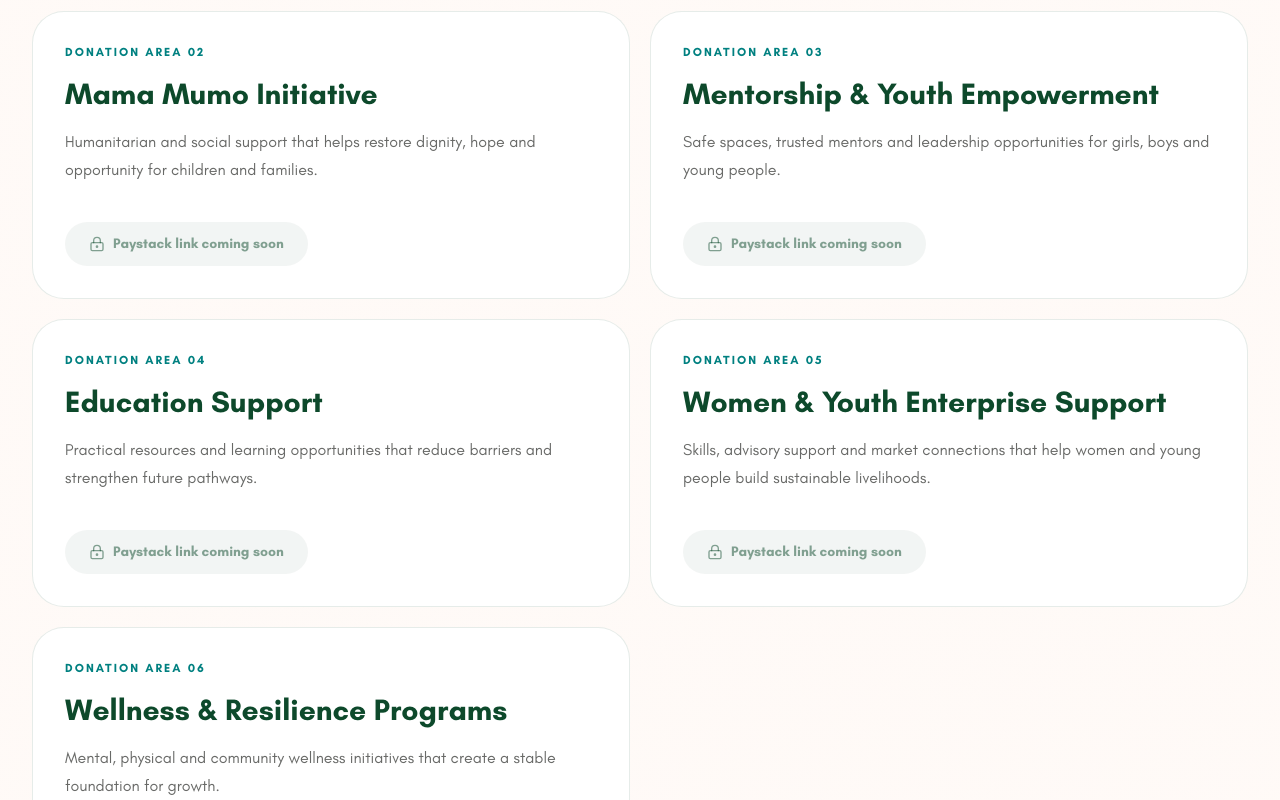
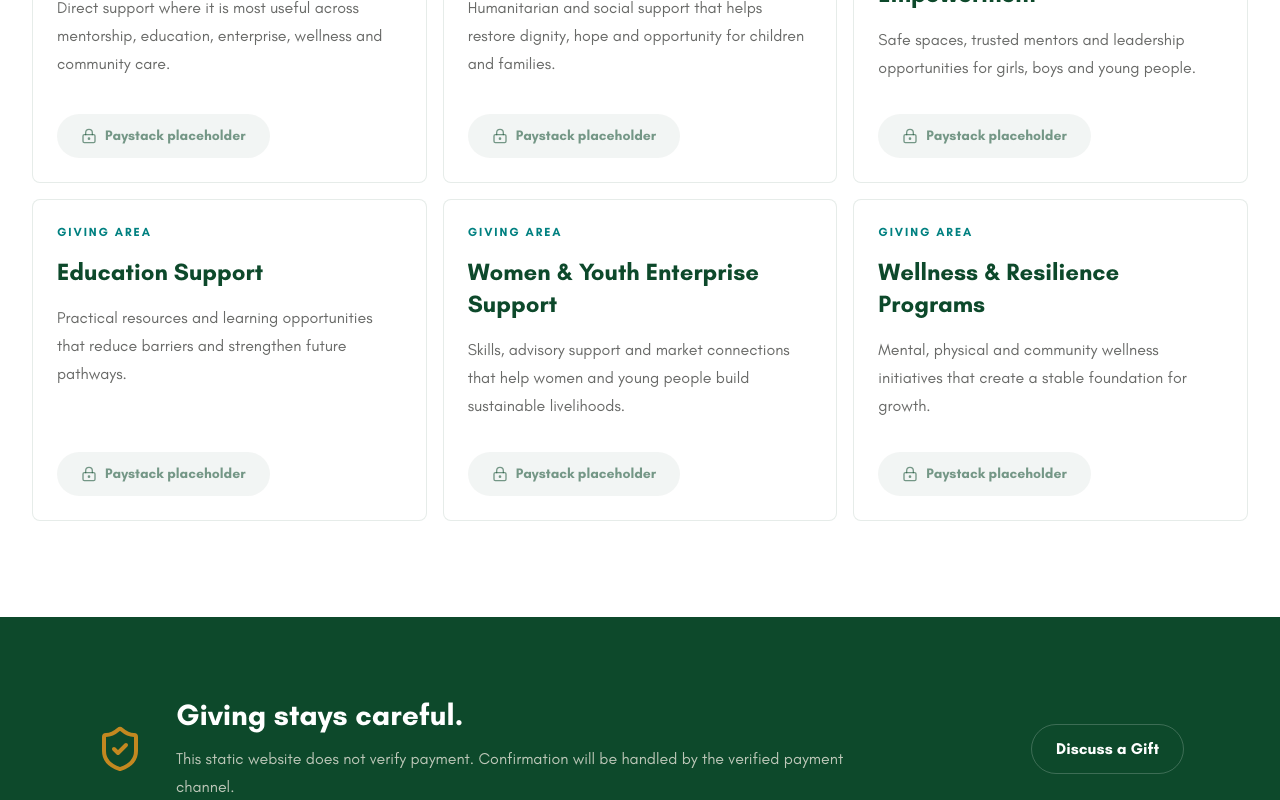
Before and after one commit to enshikuku/herglobalcircle.org, a Next.js app: page /donate in a window 1280 px wide. Shown: the part 880-1680 px from the top of the page. Built offline with nearby package versions, Linux system fonts and the light colour scheme.

Commit message:
update: page.tsx changes

```diff
--- a/src/app/donate/page.tsx
+++ b/src/app/donate/page.tsx
@@ -1,59 +1,51 @@
 import type { Metadata } from "next";
 import Link from "next/link";
 import { ArrowRight, Heart, LockKeyhole, ShieldCheck } from "lucide-react";
+import { PageIntro } from "@/components/page-intro";
 import { donationCategories } from "@/lib/donations";
-import { PageIntro } from "@/components/page-intro";
 
 export const metadata: Metadata = {
   title: "Donate",
   description:
-    "Support H.E.R Global Circle mentorship, education, enterprise, wellness and humanitarian programs.",
+    "Support H.E.R Global Circle mentorship, education, enterprise, wellness and resilience programs.",
   alternates: { canonical: "/donate" },
 };
 
 export default function DonatePage() {
   return (
     <>
-      <section className="texture-paper py-20 sm:py-28">
+      <section className="texture-paper py-16 sm:py-24">
         <div className="mx-auto max-w-7xl px-4 sm:px-6 lg:px-8">
           <Heart className="mx-auto h-9 w-9 text-gold" aria-hidden="true" />
           <div className="mt-5">
             <PageIntro
-              eyebrow="Support the Circle"
-              title="Give where hope becomes action."
-              description="Your contribution can strengthen mentorship, education, enterprise, wellness and humanitarian initiatives across our growing African chapters."
+              eyebrow="Donate"
+              title="Support programs that move hope into action."
+              description="Choose a giving area. Live payment links will be added only after verification."
             />
           </div>
 
-          <div className="mt-16 grid gap-5 md:grid-cols-2">
-            {donationCategories.map((category, index) => (
+          <div className="mx-auto mt-10 max-w-3xl rounded-lg border border-gold/25 bg-gold/10 p-5 text-center text-sm font-bold text-forest">
+            Donation links will be connected to verified payment channels
+            before launch.
+          </div>
+        </div>
+      </section>
+
+      <section className="bg-white py-16 sm:py-24">
+        <div className="mx-auto grid max-w-7xl gap-4 px-4 sm:px-6 md:grid-cols-2 lg:grid-cols-3 lg:px-8">
+          {donationCategories.map((category) => (
             <article
               key={category.slug}
-                className={`flex min-h-72 flex-col rounded-[2rem] border p-7 sm:p-8 ${
-                  index === 0
-                    ? "border-teal bg-teal text-white md:col-span-2"
-                    : "border-forest/10 bg-white"
-                }`}
+              className="flex min-h-72 flex-col rounded-lg border border-forest/10 bg-white p-6"
             >
-                <p
-                  className={`text-xs font-bold uppercase tracking-[0.17em] ${
-                    index === 0 ? "text-gold" : "text-teal"
-                  }`}
-                >
-                  Donation Area {String(index + 1).padStart(2, "0")}
+              <p className="text-xs font-bold uppercase tracking-[0.16em] text-teal">
+                Giving Area
               </p>
-                <h2
-                  className={`mt-4 text-2xl font-bold sm:text-3xl ${
-                    index === 0 ? "text-white" : "text-forest"
-                  }`}
-                >
+              <h2 className="mt-4 text-2xl font-bold text-forest">
                 {category.title}
               </h2>
-                <p
-                  className={`mt-4 max-w-2xl leading-7 ${
-                    index === 0 ? "text-white/75" : "text-ink/65"
-                  }`}
-                >
+              <p className="mt-4 leading-7 text-ink/65">
                 {category.description}
               </p>
 
@@ -61,53 +53,34 @@ export default function DonatePage() {
                 {category.paystackUrl ? (
                   <a
                     href={category.paystackUrl}
-                      className={`focus-ring inline-flex items-center rounded-full px-6 py-3 font-bold transition ${
-                        index === 0
-                          ? "bg-white text-teal hover:bg-gold hover:text-forest"
-                          : "bg-teal text-white hover:bg-teal-700"
-                      }`}
+                    className="focus-ring inline-flex items-center rounded-full bg-teal px-6 py-3 font-bold text-white transition hover:bg-teal-700"
                   >
                     Donate via Paystack
-                      <ArrowRight
-                        className="ml-2 h-4 w-4"
-                        aria-hidden="true"
-                      />
+                    <ArrowRight className="ml-2 h-4 w-4" aria-hidden="true" />
                   </a>
                 ) : (
                   <span
-                      className={`inline-flex cursor-not-allowed items-center rounded-full px-6 py-3 text-sm font-bold ${
-                        index === 0
-                          ? "bg-white/12 text-white/75"
-                          : "bg-forest/5 text-forest/50"
-                      }`}
+                    className="inline-flex cursor-not-allowed items-center rounded-full bg-forest/5 px-6 py-3 text-sm font-bold text-forest/55"
                     aria-disabled="true"
                   >
-                      <LockKeyhole
-                        className="mr-2 h-4 w-4"
-                        aria-hidden="true"
-                      />
-                      Paystack link coming soon
+                    <LockKeyhole className="mr-2 h-4 w-4" aria-hidden="true" />
+                    Paystack placeholder
                   </span>
                 )}
               </div>
             </article>
           ))}
         </div>
-        </div>
       </section>
 
-      <section className="bg-forest py-20 text-white">
-        <div className="mx-auto grid max-w-6xl gap-10 px-4 sm:px-6 lg:grid-cols-[auto_1fr_auto] lg:items-center lg:px-8">
-          <ShieldCheck
-            className="h-12 w-12 text-gold"
-            aria-hidden="true"
-          />
+      <section className="bg-forest py-16 text-white sm:py-20">
+        <div className="mx-auto grid max-w-6xl gap-8 px-4 sm:px-6 lg:grid-cols-[auto_1fr_auto] lg:items-center lg:px-8">
+          <ShieldCheck className="h-12 w-12 text-gold" aria-hidden="true" />
           <div>
-            <h2 className="text-3xl font-bold">Giving with clarity and trust</h2>
+            <h2 className="text-3xl font-bold">Giving stays careful.</h2>
             <p className="mt-3 max-w-2xl leading-7 text-cream/75">
-              Live payment links will only be enabled after each Paystack
-              destination and redirect page has been verified. Until then, no
-              payment details are collected by this website.
+              This static website does not verify payment. Confirmation will be
+              handled by the verified payment channel.
             </p>
           </div>
           <Link
```
Lines whose indentation alone changed are shown as unchanged.
